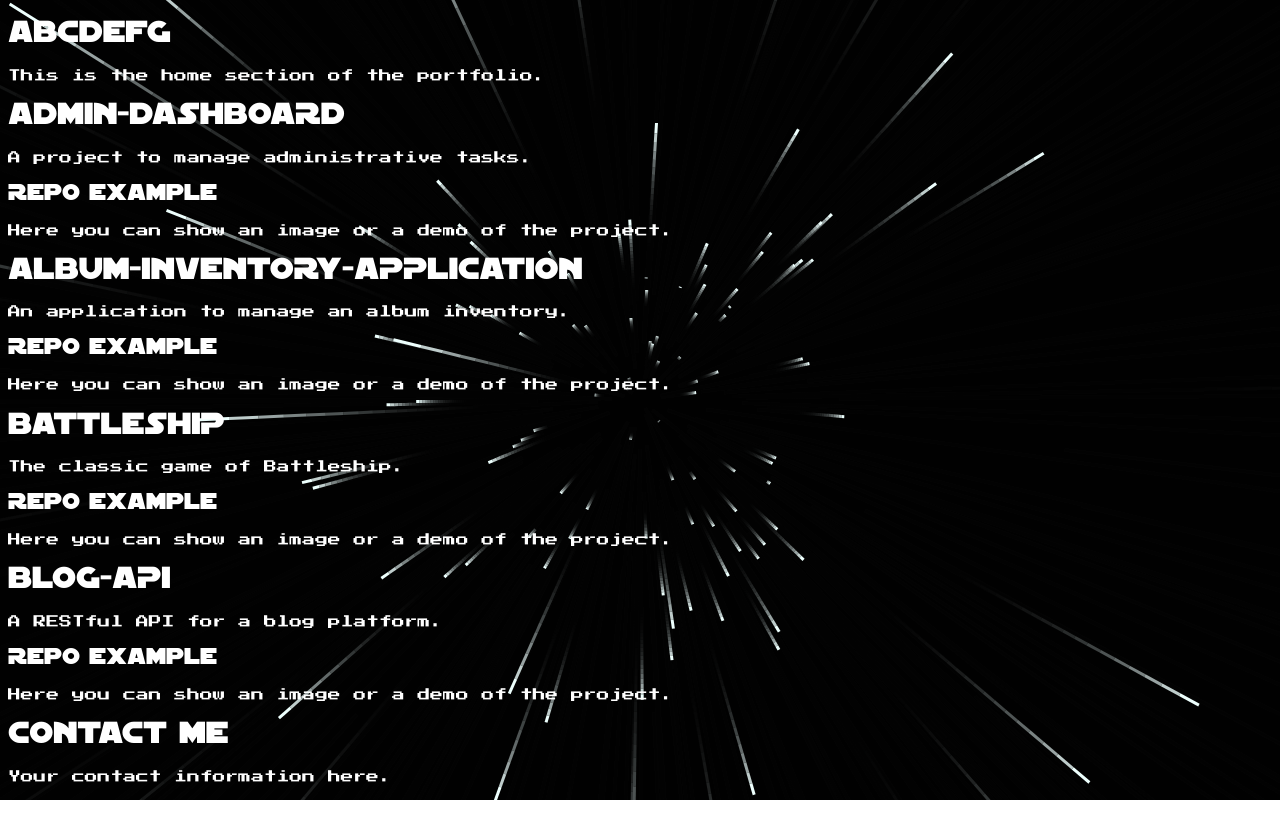
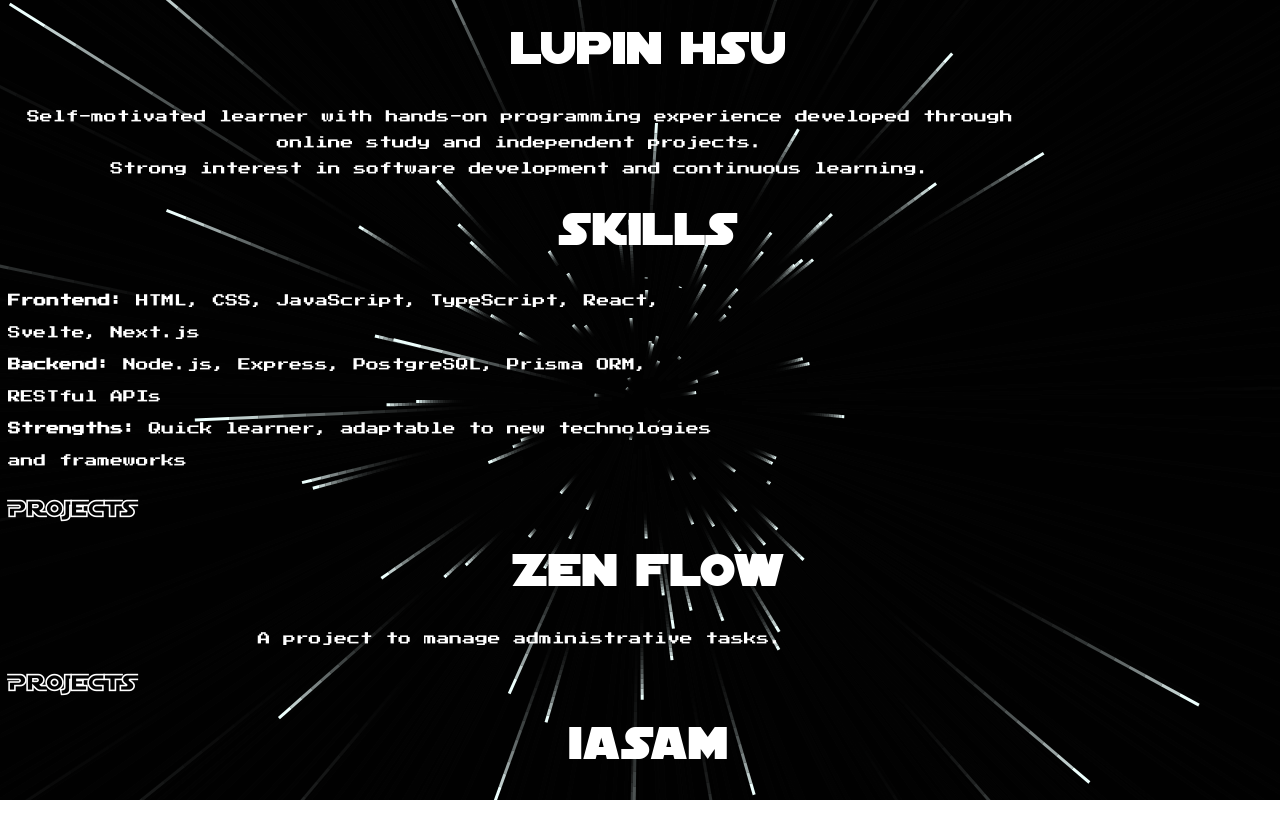
Before and after one commit to SAAAM485/portfolio, a SvelteKit app: page / in a window 1280 px wide. Shown: the top 838 px of the page. Built offline with nearby package versions, Linux system fonts and the light colour scheme.

Commit message:
feat: Populate portfolio content and apply styling

```diff
--- a/src/routes/+page.svelte
+++ b/src/routes/+page.svelte
@@ -3,50 +3,59 @@
 </script>
 
 <Fullpage>
-	<FullpageSection title="Home">
-		<h1>ABCDEFG</h1>
-		<p>This is the home section of the portfolio.</p>
+	<FullpageSection title="About Me">
+		<h1>Lupin Hsu</h1>
+		<p>
+			Self-motivated learner with hands-on programming experience developed through online study and
+			independent projects.<br />Strong interest in software development and continuous learning.
+		</p>
 	</FullpageSection>
-	<FullpageSection title="Admin-Dashboard">
-		<FullpageSlide title="Admin-Dashboard">
-			<h1>ADMIN-DASHBOARD</h1>
+
+	<FullpageSection title="Skills">
+		<h1>Skills</h1>
+		<p class="skills">
+			<strong>Frontend:</strong> HTML, CSS, JavaScript, TypeScript, React, Svelte, Next.js<br />
+			<strong>Backend:</strong> Node.js, Express, PostgreSQL, Prisma ORM, RESTful APIs<br />
+			<strong>Strengths:</strong> Quick learner, adaptable to new technologies and frameworks
+		</p>
+	</FullpageSection>
+
+	<FullpageSection title="Projects">
+		<FullpageSlide title="Zen Flow">
+			<h3>Projects</h3>
+			<h1><a href="https://zen-flow0.vercel.app/" target="_blank">Zen Flow</a></h1>
 			<p>A project to manage administrative tasks.</p>
 		</FullpageSlide>
-		<FullpageSlide title="Repo Example">
-			<h2>Repo Example</h2>
-			<p>Here you can show an image or a demo of the project.</p>
+
+		<FullpageSlide title="IASAM">
+			<h3>Projects</h3>
+			<h1><a href="https://messagingapp0730.netlify.app/" target="_blank">IASAM</a></h1>
+			<p>A project to manage administrative tasks.</p>
+		</FullpageSlide>
+
+		<FullpageSlide title="Album Inventory">
+			<h3>Projects</h3>
+			<h1>
+				<a href="https://album-inventory-application.onrender.com/" target="_blank"
+					>Album Inventory</a
+				>
+			</h1>
+			<p>A project to manage administrative tasks.</p>
+		</FullpageSlide>
+
+		<FullpageSlide title="Battleship">
+			<h3>Projects</h3>
+			<h1><a href="https://saaam485.github.io/Battleship/" target="_blank">Battleship</a></h1>
+			<p>A project to manage administrative tasks.</p>
+		</FullpageSlide>
+
+		<FullpageSlide title="Calculator">
+			<h3>Projects</h3>
+			<h1><a href="https://saaam485.github.io/Calculator/" target="_blank">Calculator</a></h1>
+			<p>A project to manage administrative tasks.</p>
 		</FullpageSlide>
 	</FullpageSection>
-	<FullpageSection title="Album-Inventory-Application">
-		<FullpageSlide title="Album-Inventory-Application">
-			<h1>ALBUM-INVENTORY-APPLICATION</h1>
-			<p>An application to manage an album inventory.</p>
-		</FullpageSlide>
-		<FullpageSlide title="Repo Example">
-			<h2>Repo Example</h2>
-			<p>Here you can show an image or a demo of the project.</p>
-		</FullpageSlide>
-	</FullpageSection>
-	<FullpageSection title="Battleship">
-		<FullpageSlide title="Battleship">
-			<h1>BATTLESHIP</h1>
-			<p>The classic game of Battleship.</p>
-		</FullpageSlide>
-		<FullpageSlide title="Repo Example">
-			<h2>Repo Example</h2>
-			<p>Here you can show an image or a demo of the project.</p>
-		</FullpageSlide>
-	</FullpageSection>
-	<FullpageSection title="Blog-API">
-		<FullpageSlide title="Blog-API">
-			<h1>BLOG-API</h1>
-			<p>A RESTful API for a blog platform.</p>
-		</FullpageSlide>
-		<FullpageSlide title="Repo Example">
-			<h2>Repo Example</h2>
-			<p>Here you can show an image or a demo of the project.</p>
-		</FullpageSlide>
-	</FullpageSection>
+
 	<FullpageSection title="Contact Me">
 		<h1>CONTACT ME</h1>
 		<p>Your contact information here.</p>
@@ -57,6 +66,12 @@
 	@font-face {
 		font-family: 'SFDistantGalaxy';
 		src: url('/fonts/SFDistantGalaxy.ttf');
+		font-weight: normal;
+		font-style: normal;
+	}
+	@font-face {
+		font-family: 'SFDistantGalaxyOutline';
+		src: url('/fonts/SFDistantGalaxyAltOutline.ttf');
 		font-weight: normal;
 		font-style: normal;
 	}
@@ -117,17 +132,19 @@
 			font-size 0.3s;
 		pointer-events: none;
 		color: white;
+		font-family: 'SFDistantGalaxyOutline', sans-serif;
+		font-weight: 800;
 		font-size: 0.5rem;
 		white-space: nowrap;
 	}
 
 	:global(ul.svelte-fp-section-indicator > li > button)::before {
-		right: 100%;
+		right: 120%;
 		margin-right: 0.2rem;
 	}
 
 	:global(ul.svelte-fp-slide-indicator > li > button)::before {
-		bottom: 100%;
+		bottom: 280%;
 		left: 50%;
 		transform: translateX(-50%);
 		margin-bottom: 0.2rem;
@@ -138,13 +155,35 @@
 		opacity: 1;
 		font-size: 0.8rem;
 	}
-	h1,
-	h2 {
+
+	:global(div.svelte-fp-flexbox-center) {
+		flex-direction: column;
+	}
+	h1 {
 		font-family: 'SFDistantGalaxy', sans-serif;
 		font-weight: 200;
+		font-size: 3rem;
+		text-align: center;
+	}
+	h3 {
+		font-family: 'SFDistantGalaxyOutline', sans-serif;
+		font-weight: 800;
+		font-size: 1.5rem;
 	}
 	p {
+		width: 80%;
 		font-family: 'PressStart2P', cursive;
 		font-size: 0.8rem;
+		line-height: 1.6rem;
+		text-align: center;
+	}
+	p.skills {
+		width: 55%;
+		text-align: start;
+		line-height: 2rem;
+	}
+	a {
+		color: white;
+		text-decoration: none;
 	}
 </style>
```
